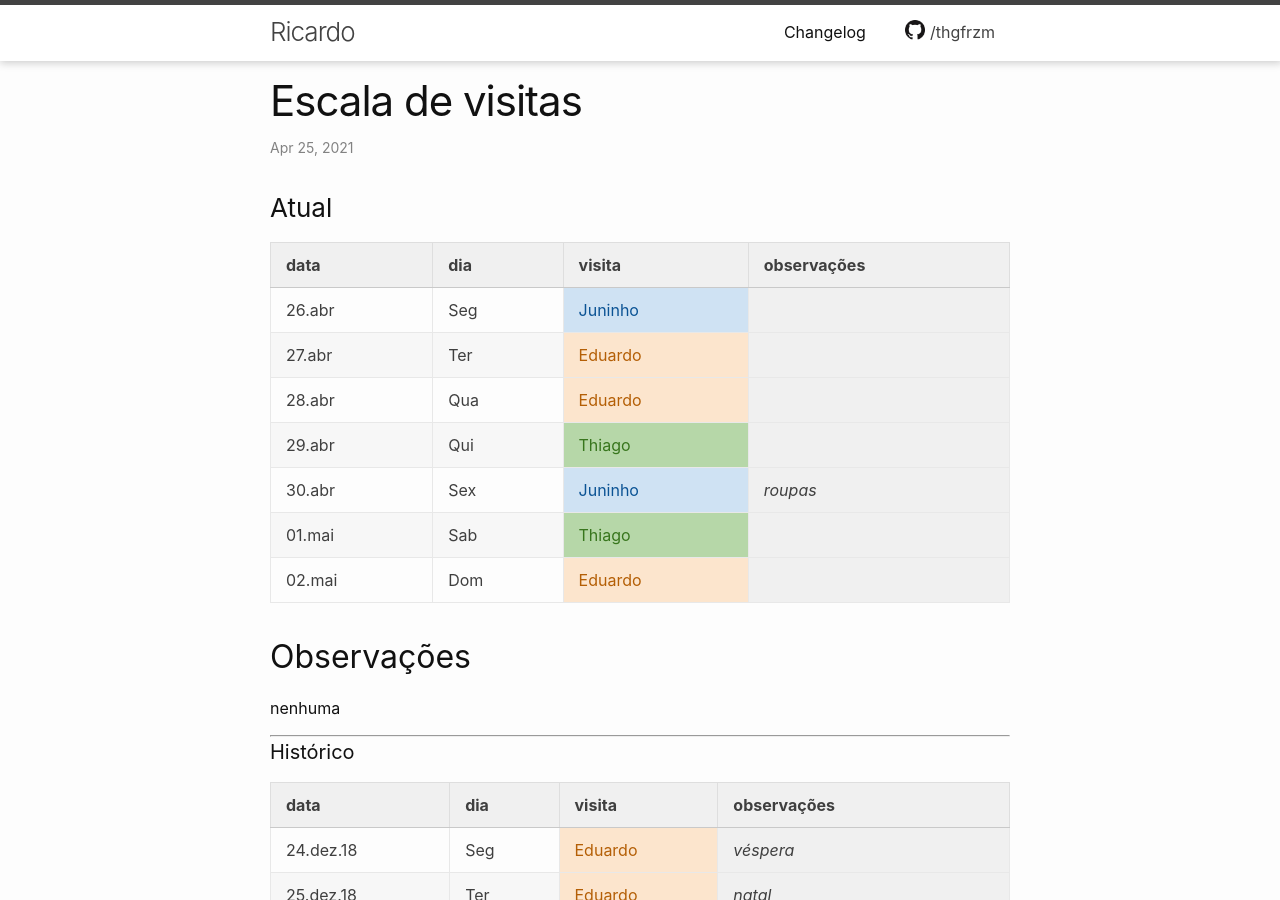
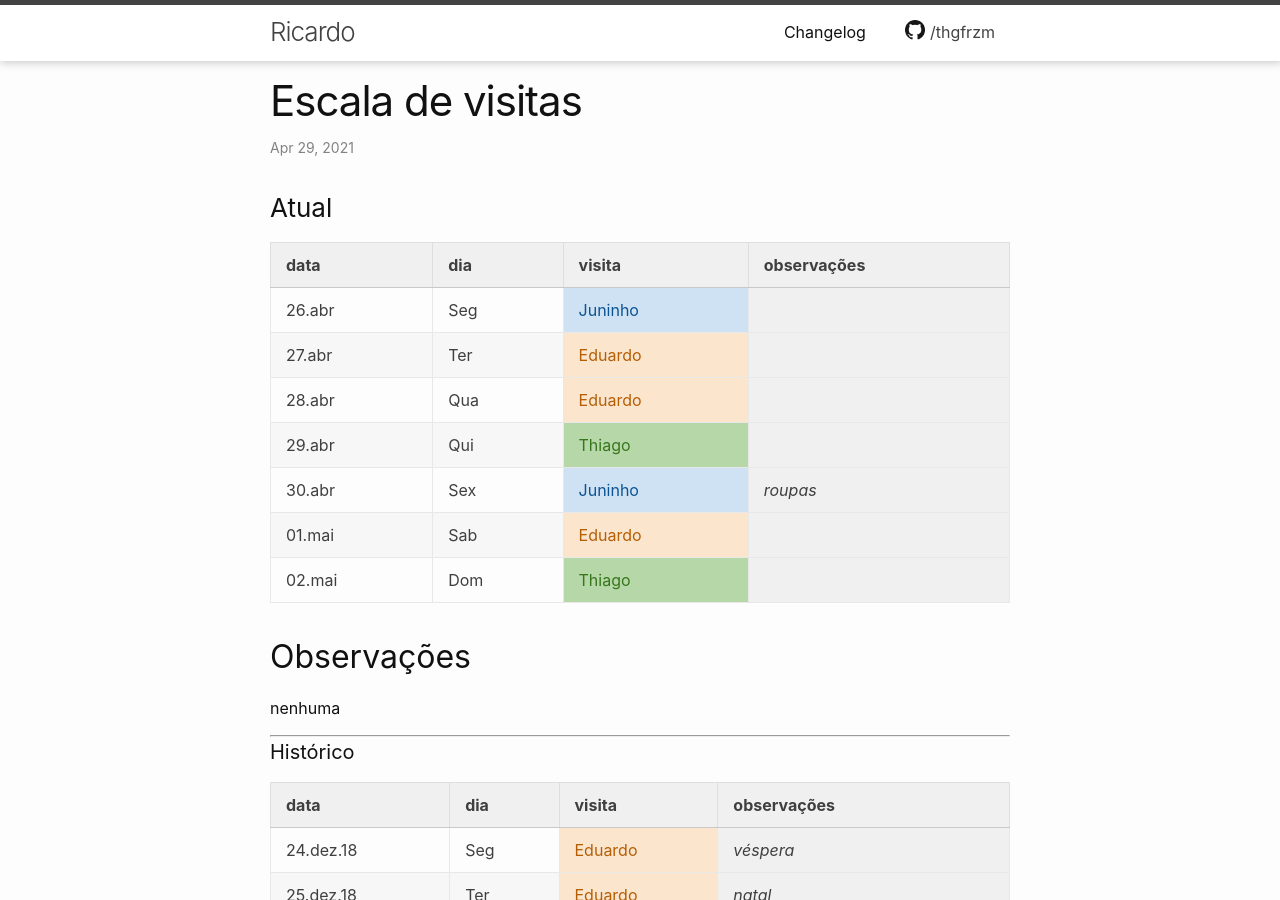
Before and after one commit to thgfrzm/ricardo, a Jekyll site: the page built from _posts/2018-12-23-escala-visitas.markdown, in a window 1280 px wide and 900 px high. Built offline with Jekyll 4.4.1, drawn with Linux system fonts in a browser that asks for light colours.

Commit message:
Update 2018-12-23-escala-visitas.markdown

```diff
--- a/_posts/2018-12-23-escala-visitas.markdown
+++ b/_posts/2018-12-23-escala-visitas.markdown
@@ -1,7 +1,7 @@
 ---
 layout: post
 title:  "Escala de visitas"
-date:   2021-04-25 17:00:00 -0300
+date:   2021-04-28 22:00:00 -0300
 categories: agenda
 ---
 <!--
@@ -20,8 +20,8 @@ categories: agenda
 | 28.abr | Qua | Eduardo |             |
 | 29.abr | Qui | Thiago  |             |
 | 30.abr | Sex | Juninho | _roupas_    |
-| 01.mai | Sab | Thiago  |             |
-| 02.mai | Dom | Eduardo |             |
+| 01.mai | Sab | Eduardo |             |
+| 02.mai | Dom | Thiago  |             |
 
 ## Observações
 
```
